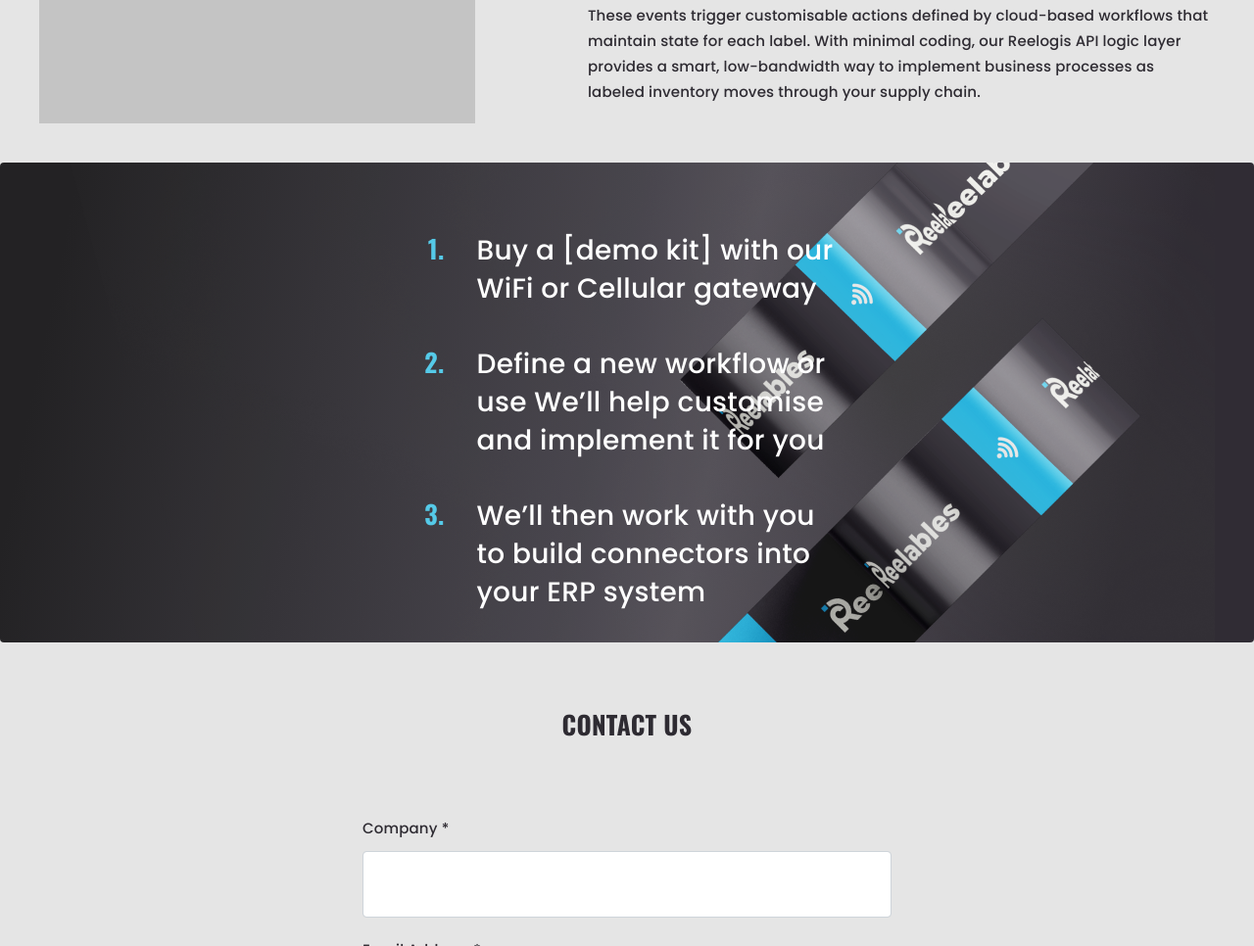
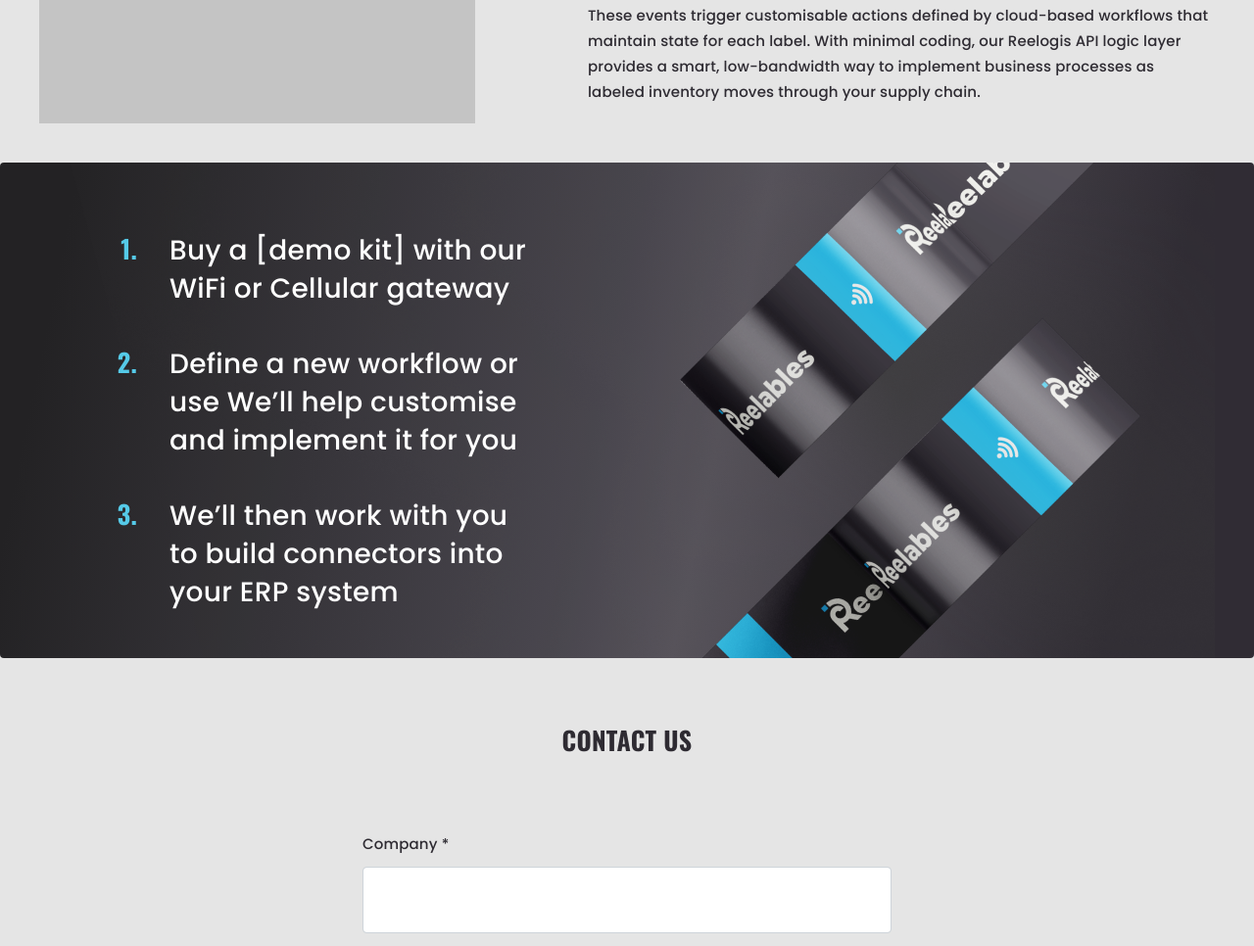
Before and after one commit to Andrewsabatyuk/bootstrap-layout-1, a plain HTML site: page index.html in a window 1280 px wide. Shown: the part 3464-4430 px from the top of the page at 98% size. Drawn offline with nearby package versions, Linux system fonts and the light colour scheme.

Commit message:
remove class
remove class for ol

```diff
--- a/index.html
+++ b/index.html
@@ -249,7 +249,7 @@
 			<div class="order-list-wrapper">
 
 				<div class="list-demo-kit">
-					<ol id="blue" class="m-0 m-sm-auto">
+					<ol id="blue">
 						<li> <span>Buy a [demo kit] with our WiFi or
 								Cellular gateway</span> </li>
 						<li> <span> Define a new workflow or use
```
